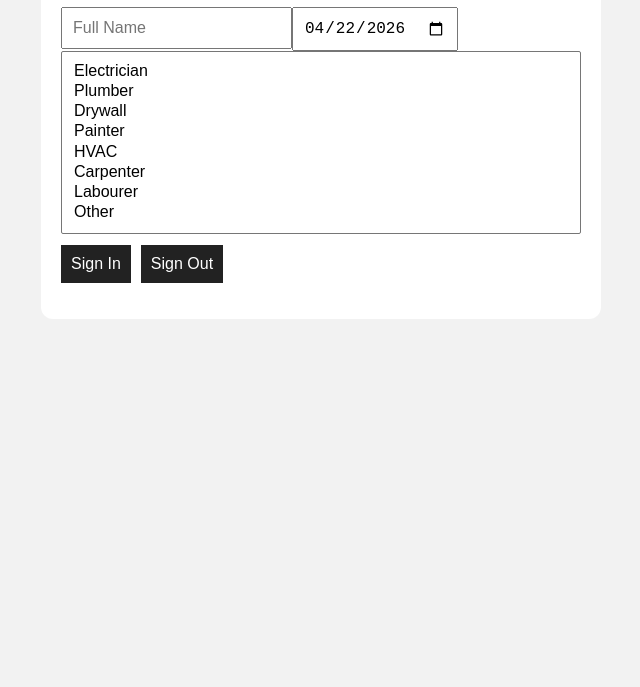
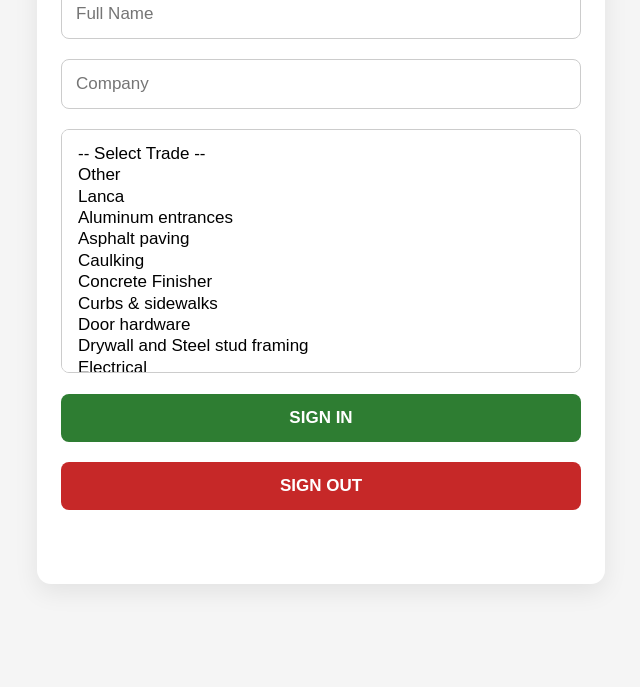
Before and after one commit to mikegeneau-boop/The-Grandview-job-sign-in, a website: page public/index.html in a window 1280 px wide. Shown: the part 113-800 px from the top of the page, without its empty margins (319-959 px from the left). Drawn offline with Linux system fonts and the light colour scheme.

Commit message:
Add files via upload

```diff
--- a/public/index.html
+++ b/public/index.html
@@ -1,5 +1,87 @@
-<!doctype html><html><head><meta charset='utf-8'><title>Sign In</title><link rel='stylesheet' href='style.css'></head><body>
-<div class='card'><h1>Job Site Sign In</h1><input id='name' placeholder='Full Name'><input id='date' type='date'>
-<select id='trade' size='8'><option>Electrician</option><option>Plumber</option><option>Drywall</option><option>Painter</option><option>HVAC</option><option>Carpenter</option><option>Labourer</option><option>Other</option></select>
-<div class='row'><button onclick="submitSign('IN')">Sign In</button><button onclick="submitSign('OUT')">Sign Out</button></div><p id='msg'></p></div>
-<script src='app.js'></script></body></html>
+<!DOCTYPE html>
+<html lang="en">
+<head>
+<meta charset="UTF-8">
+<meta name="viewport" content="width=device-width, initial-scale=1.0">
+<title>Grandview Job Site Sign-In</title>
+<style>
+body{font-family:Arial,sans-serif;background:#f5f5f5;margin:0;padding:20px;text-align:center}
+.container{max-width:520px;margin:0 auto;background:#fff;padding:24px;border-radius:14px;box-shadow:0 8px 24px rgba(0,0,0,.08)}
+h2{margin-top:0;color:#333}
+input,select,button{width:100%;padding:14px;margin:10px 0;font-size:17px;border-radius:8px;box-sizing:border-box}
+input,select{border:1px solid #ccc;background:#fff} select{overflow-y:auto}
+button{border:none;color:#fff;font-weight:700;cursor:pointer}
+.signin{background:#2e7d32}.signout{background:#c62828}
+#msg{min-height:28px;margin-top:12px;font-weight:700}
+.success{color:#2e7d32}.error{color:#c62828}
+</style>
+</head>
+<body>
+<div class="container">
+<h2>Grandview Job Site Sign-In</h2>
+<input id="name" placeholder="Full Name" required>
+<input id="company" placeholder="Company" required>
+<select id="trade" required size="10">
+<option value="">-- Select Trade --</option>
+<option>Other</option>
+<option>Lanca</option>
+<option>Aluminum entrances</option>
+<option>Asphalt paving</option>
+<option>Caulking</option>
+<option>Concrete Finisher</option>
+<option>Curbs & sidewalks</option>
+<option>Door hardware</option>
+<option>Drywall and Steel stud framing</option>
+<option>Electrical</option>
+<option>Elevator system</option>
+<option>Exterior specialties</option>
+<option>Fence</option>
+<option>Finish carpentry</option>
+<option>Flooring</option>
+<option>Formwork</option>
+<option>Framing</option>
+<option>Glazing</option>
+<option>Hollow metal</option>
+<option>Hollowcore</option>
+<option>HVAC</option>
+<option>Interior specialties</option>
+<option>Landscaping</option>
+<option>Masonry</option>
+<option>Millwork</option>
+<option>Misc metals</option>
+<option>Paint</option>
+<option>Plumbing</option>
+<option>Railings</option>
+<option>Reinforcing steel</option>
+<option>Residential equipment</option>
+<option>Retaining walls</option>
+<option>Roofing</option>
+<option>Rough carpentry</option>
+<option>Siding</option>
+<option>Siteworks & site services</option>
+<option>Solid surfaces</option>
+<option>Structural steel</option>
+<option>Thermal protection</option>
+<option>Toppings</option>
+<option>Vinyl windows</option>
+<option>Waterproofing</option>
+</select>
+<button class="signin" onclick="send('Sign In')">SIGN IN</button>
+<button class="signout" onclick="send('Sign Out')">SIGN OUT</button>
+<div id="msg"></div>
+</div>
+<script>
+function send(action){
+ const name=document.getElementById('name').value.trim();
+ const company=document.getElementById('company').value.trim();
+ const trade=document.getElementById('trade').value;
+ const msg=document.getElementById('msg');
+ if(!name||!company||!trade){msg.textContent='Please fill in all fields';msg.className='error';return;}
+ fetch('/log',{method:'POST',headers:{'Content-Type':'application/json'},body:JSON.stringify({name,company,trade,action})})
+ .then(r=>r.json())
+ .then(()=>{msg.textContent='✓ '+action+' Successful';msg.className='success';})
+ .catch(()=>{msg.textContent='Saved locally - server unavailable';msg.className='error';});
+}
+</script>
+</body>
+</html>
```
